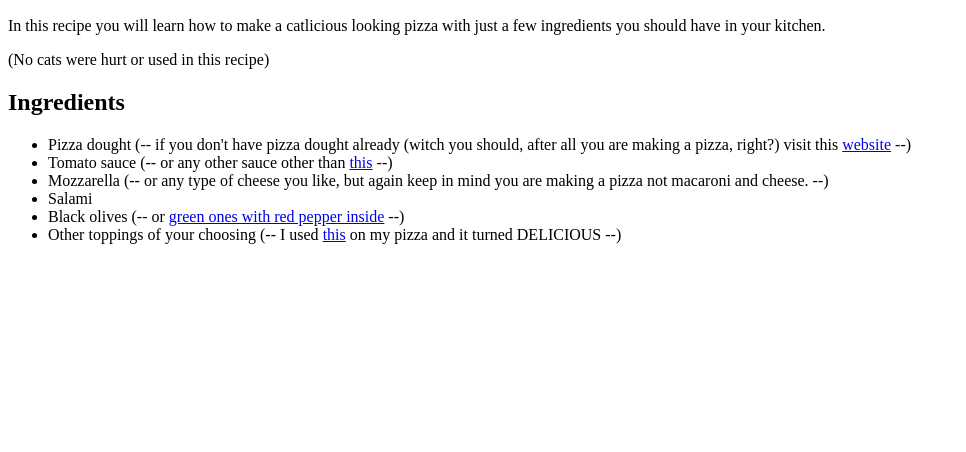
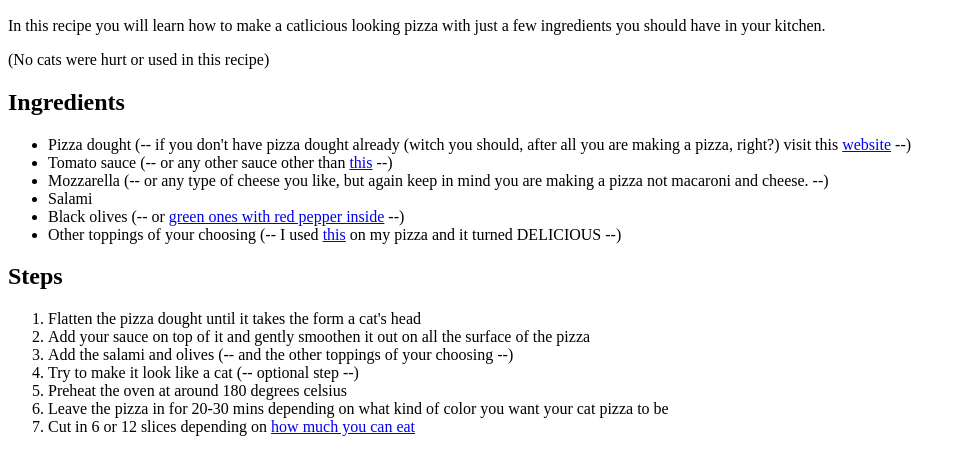
Before and after one commit to NichiforCostin/odin-recipes, a plain HTML site: page recipes/pizza.html in a window 1280 px wide. Shown: the part 434-886 px from the top of the page, without its empty margins (0-966 px from the left). Before the commit the page ends 800 px from the top, so only its background shows below. Drawn offline with Linux system fonts and the light colour scheme.

Commit message:
Add steps

```diff
--- a/recipes/pizza.html
+++ b/recipes/pizza.html
@@ -51,5 +51,30 @@
         and it turned DELICIOUS --)
       </li>
     </ul>
+    <h2>Steps</h2>
+    <ol>
+      <li>Flatten the pizza dought until it takes the form a cat's head</li>
+      <li>
+        Add your sauce on top of it and gently smoothen it out on all the
+        surface of the pizza
+      </li>
+      <li>
+        Add the salami and olives (-- and the other toppings of your choosing
+        --)
+      </li>
+      <li>Try to make it look like a cat (-- optional step --)</li>
+      <li>Preheat the oven at around 180 degrees celsius</li>
+      <li>
+        Leave the pizza in for 20-30 mins depending on what kind of color you
+        want your cat pizza to be
+      </li>
+      <li>
+        Cut in 6 or 12 slices depending on
+        <a
+          href="https://www.youtube.com/watch?v=U2ST6uApZ7k&t=28s&ab_channel=JukinMedia#0.28"
+          >how much you can eat</a
+        >
+      </li>
+    </ol>
   </body>
 </html>
```
